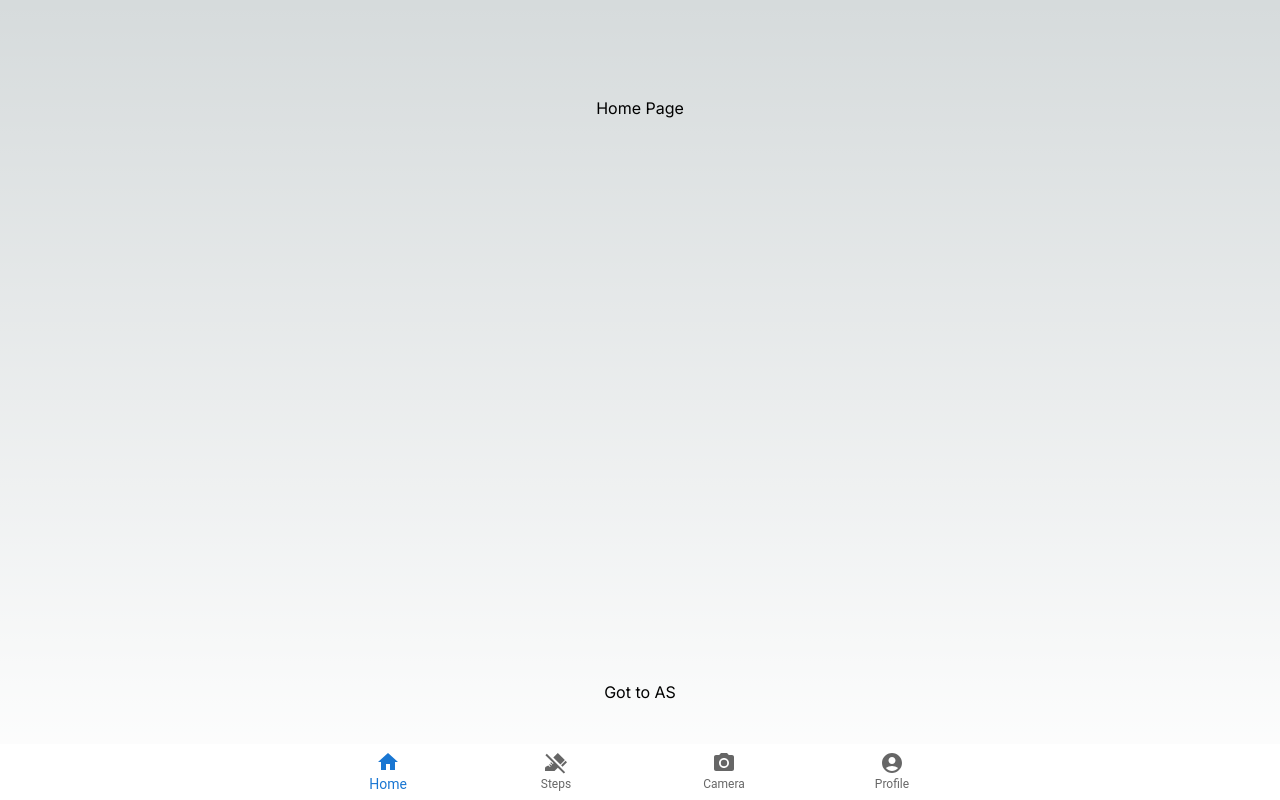
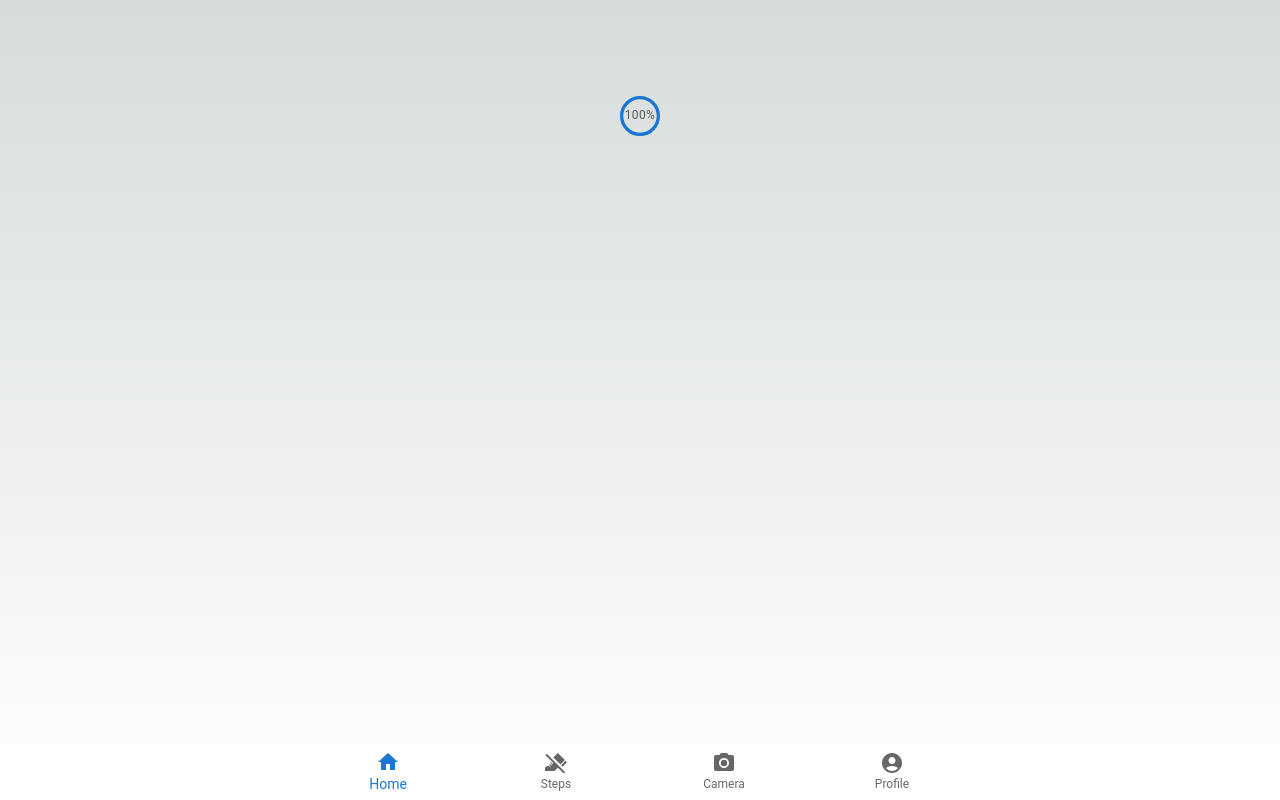
Before and after one commit to shoei03/nekoaruki-ver4, a Next.js app: page /steps in a window 1280 px wide. Built offline with nearby package versions, Linux system fonts and the light colour scheme.

Commit message:
add progressvar to Step

```diff
--- a/src/app/steps/page.tsx
+++ b/src/app/steps/page.tsx
@@ -1,10 +1,9 @@
-import Link from "next/link";
+import CircularWithValueLabel from "../../components/CircularWithValueLabel";
 
 export default function ProfilePage() {
   return (
     <main className="flex min-h-screen flex-col items-center justify-between p-24">
-      <h1>Home Page</h1>
-      <Link href="/">Got to AS</Link>
+      <CircularWithValueLabel />
     </main>
   );
 }
--- /dev/null
+++ b/src/components/CircularWithValueLabel.tsx
@@ -0,0 +1,51 @@
+"use client";
+
+import * as React from 'react';
+import CircularProgress, {
+  CircularProgressProps,
+} from '@mui/material/CircularProgress';
+import Typography from '@mui/material/Typography';
+import Box from '@mui/material/Box';
+
+function CircularProgressWithLabel(
+  props: CircularProgressProps & { value: number },
+) {
+  return (
+    <Box sx={{ position: 'relative', display: 'inline-flex' }}>
+      <CircularProgress variant="determinate" {...props} />
+      <Box
+        sx={{
+          top: 0,
+          left: 0,
+          bottom: 0,
+          right: 0,
+          position: 'absolute',
+          display: 'flex',
+          alignItems: 'center',
+          justifyContent: 'center',
+        }}
+      >
+        <Typography
+          variant="caption"
+          component="div"
+          sx={{ color: 'text.secondary' }}
+        >{`${Math.round(props.value)}%`}</Typography>
+      </Box>
+    </Box>
+  );
+}
+
+export default function CircularWithValueLabel() {
+  const [progress, setProgress] = React.useState(10);
+
+  React.useEffect(() => {
+    const timer = setInterval(() => {
+      setProgress((prevProgress) => (prevProgress >= 100 ? 0 : prevProgress + 10));
+    }, 800);
+    return () => {
+      clearInterval(timer);
+    };
+  }, []);
+
+  return <CircularProgressWithLabel value={progress} />;
+}
```
